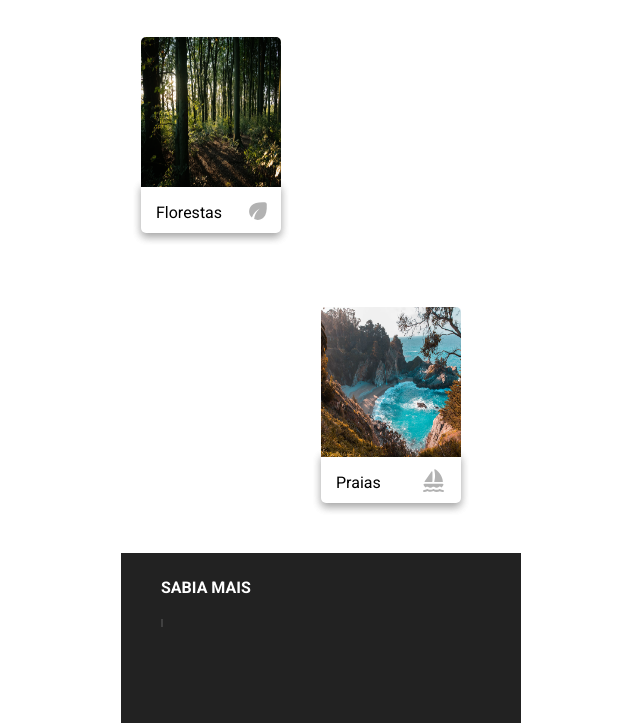
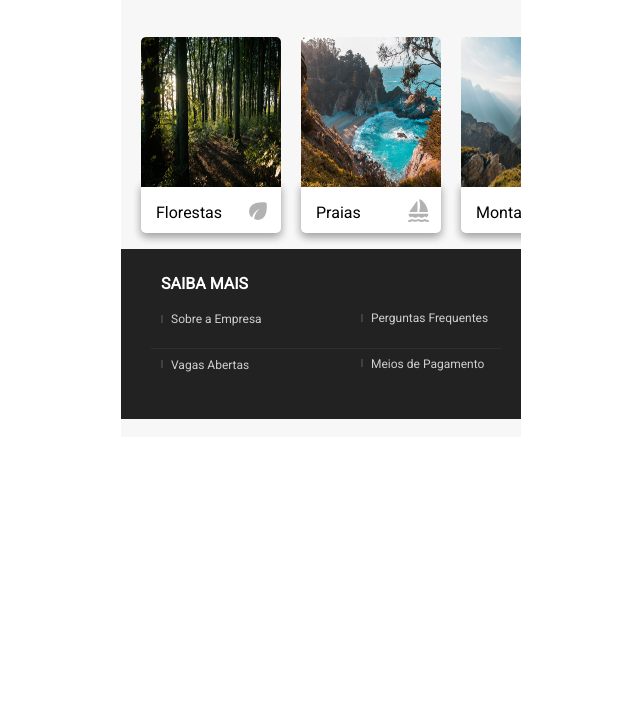
Before and after one commit to JoseRodriguesF/projeto_front, a plain HTML site: page index.html in a window 1280 px wide. Shown: the part 371-1094 px from the top of the page, without its empty margins (319-959 px from the left). After the commit the page ends 816 px from the top, so only its background shows below. Drawn offline with Linux system fonts and the light colour scheme.

Commit message:
Conclusão do site com base no protótipo.

```diff
--- a/css/style.css
+++ b/css/style.css
@@ -1,18 +1,18 @@
-@import url('https://fonts.googleapis.com/css2?family=Roboto:ital,wght@0,100;0,300;0,400;0,500;0,700;0,900;1,100;1,300;1,400;1,500;1,700;1,900&display=swap');
+@import url('https://fonts.googleapis.com/css2?family=Roboto&display=swap');
 
 #container{
     margin: auto;
     width: 400px;
     height: 800px;
-    background-color: rgb(255, 255, 255);
+    background-color: #f7f7f7;
+    overflow: hidden;
+    position: relative;
 }
 
 header{
     width: 400px;
     height: 360px;
 }
-
-
 
 #img_fundo{
     width: 400px;
@@ -32,7 +32,7 @@ header{
     outline: none;
 }
 
-#img_busca{
+#img_buscar{
     width: 25px;
     height: 25px;
     margin-left: -50px;
@@ -40,9 +40,9 @@ header{
     filter: opacity(0.3);
 }
 
-#p_um{
+#p_hum{
     font-size: 36px;
-    font-family: 'roboto';
+    font-family: 'roboto', 'sans-serif';
     font-weight: bold;
     text-transform: uppercase;
     color: #fff;
@@ -56,7 +56,23 @@ header{
     height: 150px;
     margin-top: 40px;
     margin-left: 20px;
-    border-radius:5px 5px 0 0;
+    border-radius: 5px 5px 0 0;
+}
+
+#p_dois{
+    color: #000;
+    text-transform: capitalize;
+    width: 125px;
+    height: 30px;
+    background-color: #fff;
+    border-radius: 0 0 5px 5px;
+    font-family: 'roboto', 'sans-serif';
+    padding-left: 15px;
+    padding-top: 20px;
+    margin-left: 20px;
+    margin-top: -8px;
+    box-shadow: 0 4px 8px rgba(0, 0, 0, 0.2),
+                0 4px 8px rgba(0, 0, 0, 0.2);
 }
 
 #folha{
@@ -65,60 +81,71 @@ header{
     margin-left: 125px;
     margin-top: -70px;
     margin-bottom: 40px;
-    filter:opacity(0.3);
+    filter: opacity(0.3);
 }
 
-#p_dois{
-    color: black;
+#slide_praia{
+    width: 140px;
+    height: 150px;
+    border-radius: 5px 5px 0 0;
+    margin-top: -230px;
+    margin-bottom: 96px;
+    margin-left: 180px;
+}
+
+#p_tres{
+    color: #000;
     text-transform: capitalize;
     width: 125px;
     height: 30px;
     background-color: #fff;
     border-radius: 0 0 5px 5px;
-    font-family: 'roboto';
+    font-family: 'roboto', 'sans-serif';
     padding-left: 15px;
     padding-top: 20px;
-    margin-left: 20px;
-    margin-top: -8px;
-    box-shadow: 0 4px 8px rgb(0, 0, 0, 0.2),
-                0 4px 8px rgb(0, 0, 0, 0.2);
+    margin-left: 180px;
+    margin-top: -104px;
+    box-shadow: 0 4px 8px rgba(0, 0, 0, 0.2),
+                0 4px 8px rgba(0, 0, 0, 0.2);
 }
 
-#slide_praia{
+#praia{
+    width: 25px;
+    height: 25px;
+    margin-left: 285px;
+    margin-top: -70px;
+    margin-bottom: 40px;
+    filter: opacity(0.3);
+}
+
+#slide_montanhas{
     width: 140px;
     height: 150px;
-    margin-top: 40px;
-    margin-left: 200px;
-    border-radius:5px 5px 0 0;
+    border-radius: 5px 5px 0 0;
+    margin-top: -230px;
+    margin-bottom: 96px;
+    margin-left: 340px;
 }
 
-#praia_svg{
-    width: 25px;
-    height: 25px;
-    margin-left: 300px;
-    margin-top: -70px;
-    margin-bottom: 40px;
-    filter:opacity(0.3);
-}
-
-
-#p_tres{
-    color: black;
+#p_quatro{
+    color: #000;
     text-transform: capitalize;
     width: 125px;
     height: 30px;
     background-color: #fff;
     border-radius: 0 0 5px 5px;
-    font-family: 'roboto';
+    font-family: 'roboto', 'sans-serif';
     padding-left: 15px;
     padding-top: 20px;
-    margin-top: -8px;
-    margin-left: 200px;
-    box-shadow: 0 4px 8px rgb(0, 0, 0, 0.2),
-                0 4px 8px rgb(0, 0, 0, 0.2);
+    margin-left: 340px;
+    margin-top: -104px;
+    box-shadow: 0 4px 8px rgba(0, 0, 0, 0.2),
+                0 4px 8px rgba(0, 0, 0, 0.2);
 }
 
-#footer{
+
+
+footer{
     width: 400px;
     height: 170px;
     background-color: #222;
@@ -141,3 +168,78 @@ header{
     margin-top: -145px;
     margin-left: 40px;
 }
+
+#p_sobre_empresa{
+    font-size: 12px;
+    font-family: 'roboto', 'sans-serif';
+    font-weight: normal;
+    color: #cfcfcf;
+    margin-top: -15px;
+    margin-left: 50px;
+}
+
+#ret_dois{
+    width: 2px;
+    height: 8px;
+    background-color: #404040;
+    margin-bottom: 30px;
+    margin-top: -145px;
+    margin-left: 240px;
+}
+
+#p_perguntas{
+    font-size: 12px;
+    font-family: 'roboto', 'sans-serif';
+    font-weight: normal;
+    text-transform: capitalize;
+    color: #cfcfcf;
+    margin-bottom: 30px;
+    margin-top: -45px;
+    margin-left: 250px;
+}
+
+#linha_hum{
+    width: 350px;
+    height: 1px;
+    background-color: #2e2e2e;
+    margin-left: 30px;
+    margin-bottom: 20px;
+    margin-top: -20px;
+}
+
+#p_vagas_abertas{
+    font-size: 12px;
+    font-family: 'roboto', 'sans-serif';
+    font-weight: normal;
+    text-transform: capitalize;
+    color: #cfcfcf;
+    margin-top: -15px;
+    margin-left: 50px;
+}
+
+#ret_tres{
+    width: 2px;
+    height: 8px;
+    background-color: #404040;
+    margin-top: -155px;
+    margin-left: 40px;
+    margin-bottom: 30px;
+}
+
+#p_meios_pagamento{
+    font-size: 12px;
+    font-family: 'roboto', 'sans-serif';
+    font-weight: normal;
+    color: #cfcfcf;
+    margin-top: -45px;
+    margin-left: 250px;
+}
+
+#ret_quatro{
+    width: 2px;
+    height: 8px;
+    background-color: #404040;
+    margin-top: -145px;
+    margin-bottom: 30px;
+    margin-left: 240px;
+}
--- a/index.html
+++ b/index.html
@@ -1,36 +1,49 @@
 <!DOCTYPE html>
-<html lang="pt-br">
+<html lang="en">
 <head>
     <meta charset="UTF-8">
     <meta name="viewport" content="width=device-width, initial-scale=1.0">
-    <title>Tela01</title>
+
     <link rel="stylesheet" href="css/style.css">
+
+    <title>Tela 01</title>
 </head>
 <body>
     <div id="container">
         <header>
-            <img src="img/fundo.jpg" alt="Imagem de fundo" id="img_fundo">
+            <img src="img/fundo.jpg" alt="imagem de fundo" id="img_fundo">
             <input type="text" placeholder="Busque por cidade" id="buscar">
-            <img src="img\busca.svg" alt="Simbolo de busca" id="img_busca">
-            <p id="p_um">Explore a floresta</p>
+            <img src="img/busca.svg" alt="" id="img_buscar">
+            <p id="p_hum">explore a natureza</p>
         </header>
         <main>
+            <img src="img/slide/florestas.jpg" alt="imagem_floresta" id="slide_floresta">
+            <p id="p_dois">florestas</p>
+            <img src="img/florestas.svg" alt="folha" id="folha">
 
-            <img src="img/slide/florestas.jpg" alt="florestas" id="slide_floresta">
-            <p id="p_dois">florestas</p>
-            <img src="img/florestas.svg" alt=""id="folha">
+            <img src="img/slide/praias.jpg" alt="imagem_praias" id="slide_praia">
+            <p id="p_tres">praias</p>
+            <img src="img/praias.svg" alt="barco" id="praia">
 
-            <img src="img/slide/praias.jpg" alt="praias" id="slide_praia">
-            <p id="p_tres">praias</p>
-            <img src="img\praias.svg" alt="praia" id="praia_svg">
-
+            <img src="img/slide/montanhas.jpg" alt="montanhas" id="slide_montanhas">
+            <p id="p_quatro">montanhas</p>
         </main>
         <footer>
-            <div id="footer">
-                <p id="p_saiba_mais">sabia mais</p>
-                <canvas id="ret_um"></canvas>
+            <p id="p_saiba_mais">saiba mais</p>
+            <canvas id="ret_um"></canvas>
 
-            </div>
+            <p id="p_sobre_empresa">Sobre a Empresa</p>
+            <canvas id="ret_dois"></canvas>
+
+            <p id="p_perguntas">perguntas frequentes</p>
+
+            <canvas id="linha_hum"></canvas>
+
+            <p id="p_vagas_abertas">vagas abertas</p>
+            <canvas id="ret_tres"></canvas>
+
+            <p id="p_meios_pagamento">Meios de Pagamento</p>
+            <canvas id="ret_quatro"></canvas>
         </footer>
     </div>
 </body>
```
